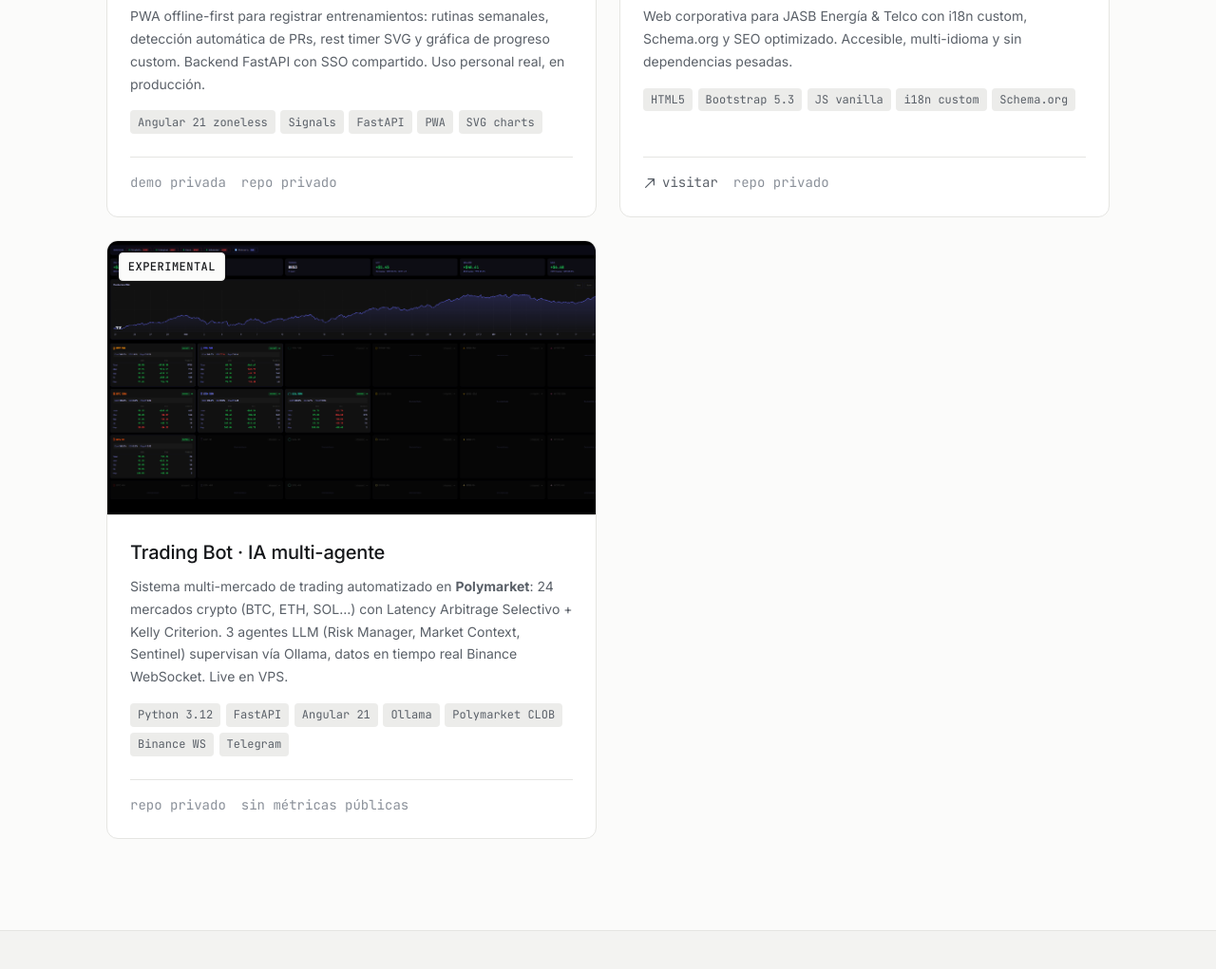
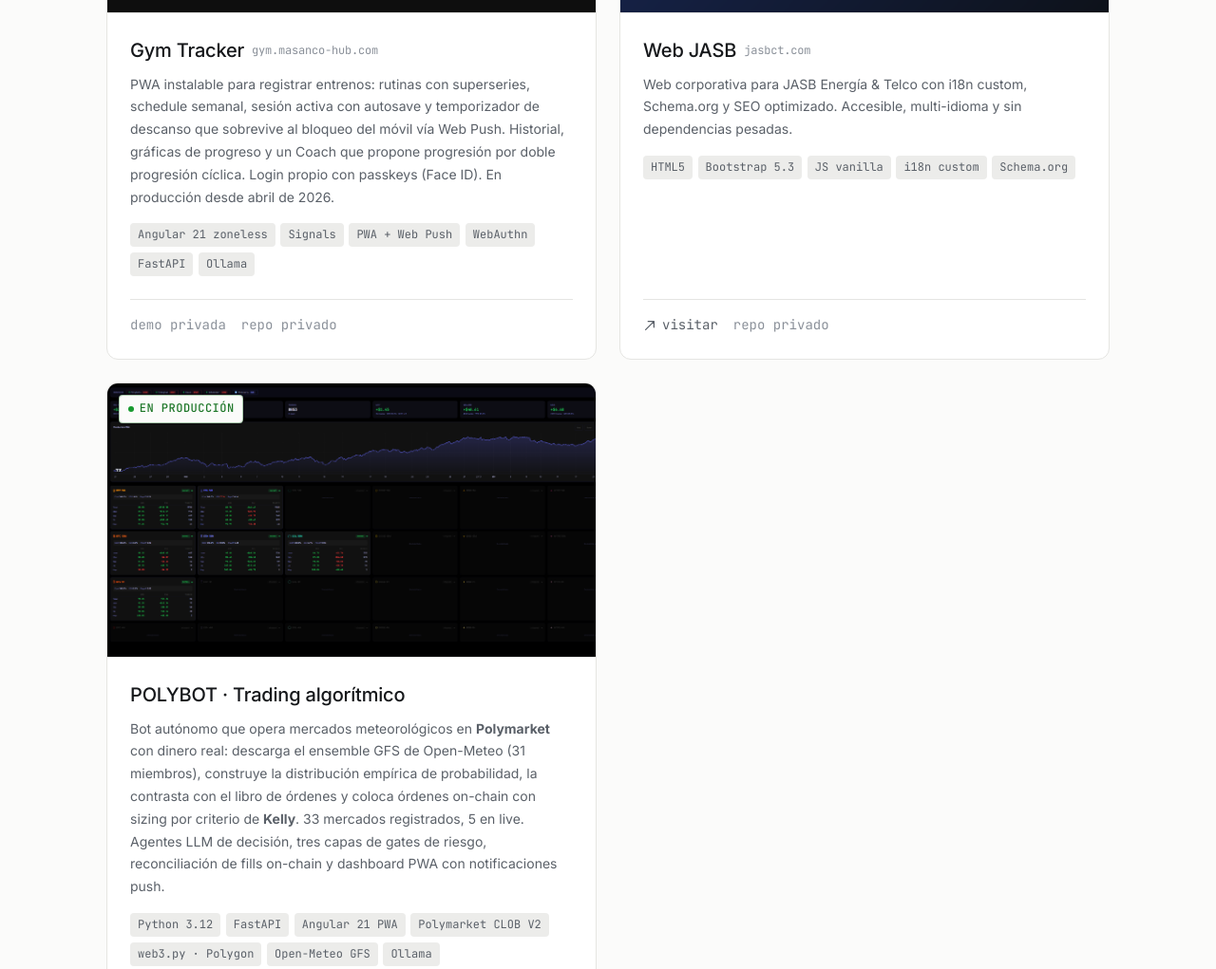
Before and after one commit to masanco7/portfolio-mario.sanchis, an Astro site: page / in a window 1280 px wide. Shown: the part 2049-3070 px from the top of the page at 95% size. Built offline with nearby package versions, Linux system fonts and the light colour scheme; Astro itself is replaced by a stand-in of ours.

Commit message:
Actualizar resumenes de proyectos y separacion de la seccion stack
- POLYBOT: el copy seguia describiendo la etapa crypto (24 mercados,
  Latency Arbitrage). Ahora refleja el sistema real: mercados
  meteorologicos con dinero real, ensemble GFS de Open-Meteo, sizing por
  Kelly, agentes LLM y gates de riesgo. Badge Experimental -> En produccion
- TallerApp: destaca el planificador (cola por mecanico sobre el horario
  real del taller), maquinas de estados y 259 tests. Badge TFG -> TFG 9/10
- Gym Tracker: superseries, schedule semanal, timer que sobrevive al
  bloqueo via Web Push, Coach y passkeys
- Finance Manager: precisado que lo que funciona end-to-end es la vertical
  de transacciones, no las 15 tablas
- Stack: quitado el padding-top:0 inline que dejaba el label pegado al
  border de la banda Salesforce (regresion del reorden de secciones)
- Stack: anadidos React 19, Spring Boot y Docker (los usa Finance Manager
  y no figuraban); Salesforce pasa a ultima columna, la primera lleva el
  border de acento

Co-Authored-By: Claude Opus 5 <noreply@anthropic.com>

```diff
--- a/src/data/projects.en.json
+++ b/src/data/projects.en.json
@@ -4,7 +4,7 @@
     "title": "Finance Manager",
     "host": null,
     "badge": { "label": "In progress", "variant": "default" },
-    "description": "Personal finance manager replacing two Excel spreadsheets: bank transactions with a verification queue, rule-based categorization, bucket-based investments and net worth. Backend with 15 tables already working end-to-end.",
+    "description": "Personal finance manager replacing two Excel spreadsheets: bank transactions with a verification queue, rule-based categorization, bucket-based investments, net worth, savings goal and debts. The transactions vertical already works end-to-end against the backend; the full 15-table schema is designed and applied.",
     "stack": ["Java 21", "Spring Boot 3.5", "PostgreSQL 16", "Flyway", "React 19", "TypeScript", "Docker"],
     "links": [
       { "kind": "disabled", "label": "private repo" },
@@ -16,9 +16,9 @@
     "id": "tallerapp",
     "title": "TallerApp",
     "host": null,
-    "badge": { "label": "Final project", "variant": "default" },
-    "description": "Full-stack web application for end-to-end auto repair shop management — clients, vehicles, repair orders, inventory, appointments and PDF invoicing. Final degree project (TFG).",
-    "stack": ["Angular 21", "PrimeNG", "NestJS 11", "TypeORM", "PostgreSQL 16", "JWT"],
+    "badge": { "label": "Final project · 9/10", "variant": "default" },
+    "descriptionHtml": "End-to-end management for a multi-brand auto repair shop: clients and vehicles, repair orders, invoicing with PDF and email delivery, inventory with traceable stock and a KPI dashboard. Its core is the <strong>scheduler</strong>: a sequential queue per mechanic that respects the shop's real working hours and chains availabilities to compute each job's start and end. State machines for orders and invoices, audited critical flow and 259 unit tests. Final degree project (TFG).",
+    "stack": ["Angular 21", "PrimeNG 21", "NestJS 11", "TypeORM", "PostgreSQL 16", "JWT + Passport"],
     "links": [
       { "kind": "disabled", "label": "private repo" },
       { "kind": "disabled", "label": "private demo" }
@@ -30,8 +30,8 @@
     "title": "Gym Tracker",
     "host": "gym.masanco-hub.com",
     "badge": { "label": "Live", "variant": "live" },
-    "description": "Offline-first PWA for workout tracking: weekly routines, automatic PR detection, SVG rest timer and custom progress chart. FastAPI backend with shared SSO. Real personal use, in production.",
-    "stack": ["Angular 21 zoneless", "Signals", "FastAPI", "PWA", "SVG charts"],
+    "description": "Installable PWA for workout tracking: routines with supersets, weekly schedule, active session with autosave and a rest timer that survives the phone locking via Web Push. History, progress charts and a Coach that suggests cyclic double progression. Own login with passkeys (Face ID). In production since April 2026.",
+    "stack": ["Angular 21 zoneless", "Signals", "PWA + Web Push", "WebAuthn", "FastAPI", "Ollama"],
     "links": [
       { "kind": "disabled", "label": "private demo" },
       { "kind": "disabled", "label": "private repo" }
@@ -57,17 +57,17 @@
   },
   {
     "id": "trading-bot",
-    "title": "Trading Bot · Multi-agent AI",
+    "title": "POLYBOT · Algorithmic trading",
     "host": null,
-    "badge": { "label": "Experimental", "variant": "default" },
-    "descriptionHtml": "Multi-market automated trading system on <strong>Polymarket</strong>: 24 crypto markets (BTC, ETH, SOL…) with Selective Latency Arbitrage + Kelly Criterion. 3 LLM agents (Risk Manager, Market Context, Sentinel) supervise via Ollama, real-time data through Binance WebSocket. Live on VPS.",
-    "stack": ["Python 3.12", "FastAPI", "Angular 21", "Ollama", "Polymarket CLOB", "Binance WS", "Telegram"],
+    "badge": { "label": "In production", "variant": "live" },
+    "descriptionHtml": "Autonomous bot trading weather markets on <strong>Polymarket</strong> with real money: it pulls the Open-Meteo GFS ensemble (31 members), builds the empirical probability distribution, contrasts it against the order book and places on-chain orders sized by the <strong>Kelly criterion</strong>. 33 markets registered, 5 live. LLM decision agents, three layers of risk gates, on-chain fill reconciliation and a PWA dashboard with push notifications.",
+    "stack": ["Python 3.12", "FastAPI", "Angular 21 PWA", "Polymarket CLOB V2", "web3.py · Polygon", "Open-Meteo GFS", "Ollama"],
     "links": [
       { "kind": "disabled", "label": "private repo" },
       { "kind": "disabled", "label": "no public metrics" }
     ],
     "thumbKind": "trading",
     "thumbImage": "/projects/trading.png",
-    "thumbAlt": "Bot dashboard — global KPIs, P&L chart and grid of 24 markets with individual stats"
+    "thumbAlt": "Bot dashboard — global KPIs, P&L chart and market grid with individual stats"
   }
 ]
--- a/src/data/projects.es.json
+++ b/src/data/projects.es.json
@@ -4,7 +4,7 @@
     "title": "Finance Manager",
     "host": null,
     "badge": { "label": "En desarrollo", "variant": "default" },
-    "description": "Gestor de finanzas personales que sustituye dos hojas de Excel: transacciones bancarias con cola de verificación, categorización por reglas, inversiones por buckets y patrimonio neto. Backend con 15 tablas ya funcionando end-to-end.",
+    "description": "Gestor de finanzas personales que sustituye dos hojas de Excel: transacciones bancarias con cola de verificación, categorización por reglas, inversiones por buckets, patrimonio neto, objetivo de ahorro y deudas. La vertical de transacciones ya funciona end-to-end contra el backend; el esquema completo de 15 tablas está diseñado y aplicado.",
     "stack": ["Java 21", "Spring Boot 3.5", "PostgreSQL 16", "Flyway", "React 19", "TypeScript", "Docker"],
     "links": [
       { "kind": "disabled", "label": "repo privado" },
@@ -16,9 +16,9 @@
     "id": "tallerapp",
     "title": "TallerApp",
     "host": null,
-    "badge": { "label": "TFG", "variant": "default" },
-    "description": "Aplicación web full-stack para gestión integral de taller mecánico — clientes, vehículos, órdenes de reparación, inventario, citas y facturación PDF. Trabajo de Fin de Grado.",
-    "stack": ["Angular 21", "PrimeNG", "NestJS 11", "TypeORM", "PostgreSQL 16", "JWT"],
+    "badge": { "label": "TFG · 9/10", "variant": "default" },
+    "descriptionHtml": "Gestión integral de taller multimarca: clientes y vehículos, órdenes de reparación, facturación con PDF y envío por email, inventario con stock trazable y dashboard de KPIs. El núcleo es el <strong>planificador</strong>: cola secuencial por mecánico que respeta el horario real del taller y encadena disponibilidades para calcular inicio y fin de cada trabajo. Máquinas de estados para orden y factura, flujo crítico auditado y 259 tests unitarios. Trabajo de Fin de Grado.",
+    "stack": ["Angular 21", "PrimeNG 21", "NestJS 11", "TypeORM", "PostgreSQL 16", "JWT + Passport"],
     "links": [
       { "kind": "disabled", "label": "repo privado" },
       { "kind": "disabled", "label": "demo privada" }
@@ -30,8 +30,8 @@
     "title": "Gym Tracker",
     "host": "gym.masanco-hub.com",
     "badge": { "label": "Live", "variant": "live" },
-    "description": "PWA offline-first para registrar entrenamientos: rutinas semanales, detección automática de PRs, rest timer SVG y gráfica de progreso custom. Backend FastAPI con SSO compartido. Uso personal real, en producción.",
-    "stack": ["Angular 21 zoneless", "Signals", "FastAPI", "PWA", "SVG charts"],
+    "description": "PWA instalable para registrar entrenos: rutinas con superseries, schedule semanal, sesión activa con autosave y temporizador de descanso que sobrevive al bloqueo del móvil vía Web Push. Historial, gráficas de progreso y un Coach que propone progresión por doble progresión cíclica. Login propio con passkeys (Face ID). En producción desde abril de 2026.",
+    "stack": ["Angular 21 zoneless", "Signals", "PWA + Web Push", "WebAuthn", "FastAPI", "Ollama"],
     "links": [
       { "kind": "disabled", "label": "demo privada" },
       { "kind": "disabled", "label": "repo privado" }
@@ -57,17 +57,17 @@
   },
   {
     "id": "trading-bot",
-    "title": "Trading Bot · IA multi-agente",
+    "title": "POLYBOT · Trading algorítmico",
     "host": null,
-    "badge": { "label": "Experimental", "variant": "default" },
-    "descriptionHtml": "Sistema multi-mercado de trading automatizado en <strong>Polymarket</strong>: 24 mercados crypto (BTC, ETH, SOL…) con Latency Arbitrage Selectivo + Kelly Criterion. 3 agentes LLM (Risk Manager, Market Context, Sentinel) supervisan vía Ollama, datos en tiempo real Binance WebSocket. Live en VPS.",
-    "stack": ["Python 3.12", "FastAPI", "Angular 21", "Ollama", "Polymarket CLOB", "Binance WS", "Telegram"],
+    "badge": { "label": "En producción", "variant": "live" },
+    "descriptionHtml": "Bot autónomo que opera mercados meteorológicos en <strong>Polymarket</strong> con dinero real: descarga el ensemble GFS de Open-Meteo (31 miembros), construye la distribución empírica de probabilidad, la contrasta con el libro de órdenes y coloca órdenes on-chain con sizing por criterio de <strong>Kelly</strong>. 33 mercados registrados, 5 en live. Agentes LLM de decisión, tres capas de gates de riesgo, reconciliación de fills on-chain y dashboard PWA con notificaciones push.",
+    "stack": ["Python 3.12", "FastAPI", "Angular 21 PWA", "Polymarket CLOB V2", "web3.py · Polygon", "Open-Meteo GFS", "Ollama"],
     "links": [
       { "kind": "disabled", "label": "repo privado" },
       { "kind": "disabled", "label": "sin métricas públicas" }
     ],
     "thumbKind": "trading",
     "thumbImage": "/projects/trading.png",
-    "thumbAlt": "Dashboard del bot — KPIs globales, gráfica P&L y grid de 24 mercados con stats individuales"
+    "thumbAlt": "Dashboard del bot — KPIs globales, gráfica P&L y grid de mercados con stats individuales"
   }
 ]
```
Also changed, not shown: src/components/Stack.astro (+23 -18 lines).
